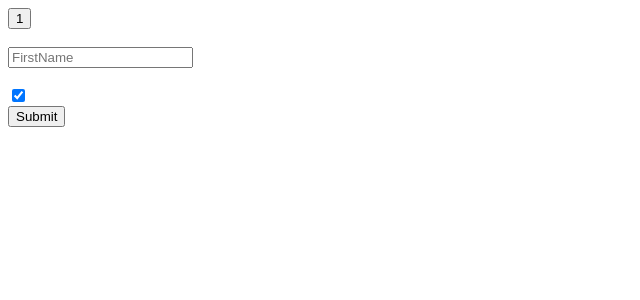
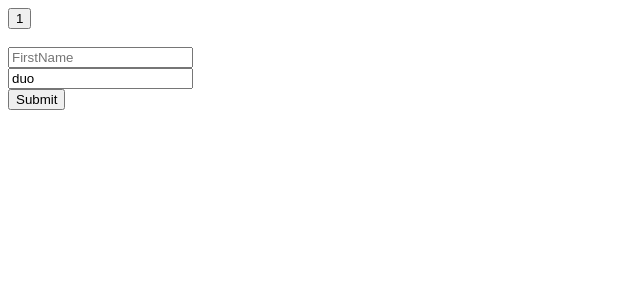
Before and after one commit to dibborah/react-hook-form-beier-luo-again, a React (Vite) app: page / in a window 1280 px wide. Shown: the top 300 px of the page, without its empty margins (0-640 px from the left). Built offline with nearby package versions, Linux system fonts and the light colour scheme.

Commit message:
Completed Controller of RHF and useFormState also learned a bit

```diff
--- a/src/App.tsx
+++ b/src/App.tsx
@@ -1,27 +1,65 @@
-import React from "react";
-import { useForm } from "react-hook-form";
+/* eslint-disable @typescript-eslint/no-explicit-any */
+import React, { useEffect, useState } from "react";
+import { useForm, useFormState, useWatch } from "react-hook-form";
 
 type FormFields = {
   firstName: string;
-  checkbox: boolean;
+  lastName: string;
 };
 
+const Controller = ({ control, register, render, name, rules }: any) => {
+  const props = register(name, rules);
+  const value = useWatch({
+    control,
+    name,
+  })
+  const { errors } = useFormState({
+    control,
+    name,
+  })
+
+  console.log('errors', errors);
+  return render({
+    value,
+    onChange: (e: any) => props.onChange({
+      target: {
+        name,
+        value: e.target.value,
+      }
+    }),
+    onBlur: props.onBlur,
+    name: props.name,
+  })
+}
+
+const Input = (props: any) => {
+  const [value, setValue] = useState(props.value || '');
+
+  React.useEffect(() => {
+    setValue(props.value);
+  }, [props.value]);// Asynchronous 'duo' update is done using this useEffect
+
+  return <input
+    onChange={(e) => {
+      setValue(e.target.value)
+      props.onChange && props.onChange(e)
+    }}
+    value={value}
+  />
+}
 let renderCount = 0;
 const App = () => {
   const {
     register,
     handleSubmit,
-    watch,
-    unregister,
-    formState: { errors }
+    control,
+    setValue,
+    // formState: {errors}
   } = useForm<FormFields>({
     defaultValues: {
       firstName: '',
-      checkbox: true,
+      lastName: 'test',// This is working because of using the useWatch hook
     },
-    mode: 'onChange',
-    // shouldUnregister: false,// by default
-    // shouldUnregister: true,
   });
 
   renderCount++;
@@ -30,21 +68,15 @@ const App = () => {
     console.log(data);
   };
 
-  const checkbox = watch('checkbox');
+  // console.log('errors', errors);
 
-  console.log("checkbox", checkbox);
+  // setValue('lastName', 'bill');
 
   React.useEffect(() => {
-    if (!checkbox) {
-      // unregister(['firstName', 'lastName'], {// When multiple inputs needs to be unregistered// Put them in an array
-      unregister('firstName', {
-        // keepError: true
-      });
-    }
-  }, [unregister, checkbox]);
-
-  console.log('errors', errors);
-
+    setTimeout(() => {
+      setValue('lastName', 'duo');// This line or useEffect is woking becuase of the useEffect in <Input /> component
+    }, 1000)
+  }, [setValue]);
   return (
     <div>
       <div>
@@ -52,14 +84,19 @@ const App = () => {
       </div>
       <form onSubmit={handleSubmit(onSubmit)}>
         <br />
-        {checkbox && <input autoComplete="off" {...register('firstName', {
-          required: true,
-        })}
+        <input autoComplete="off" {...register('firstName')}
           placeholder="FirstName"
-        />}
+        />
         <br />
-        <br />
-        <input type="checkbox" {...register('checkbox')} />
+        <Controller {...{
+          register,
+          control,
+          rules: {
+            required: true
+          },
+          name: 'lastName',
+          render: (props: any) => <Input {...props} />
+        }} />
         <br />
         <input type="submit" />
         <br />
```
